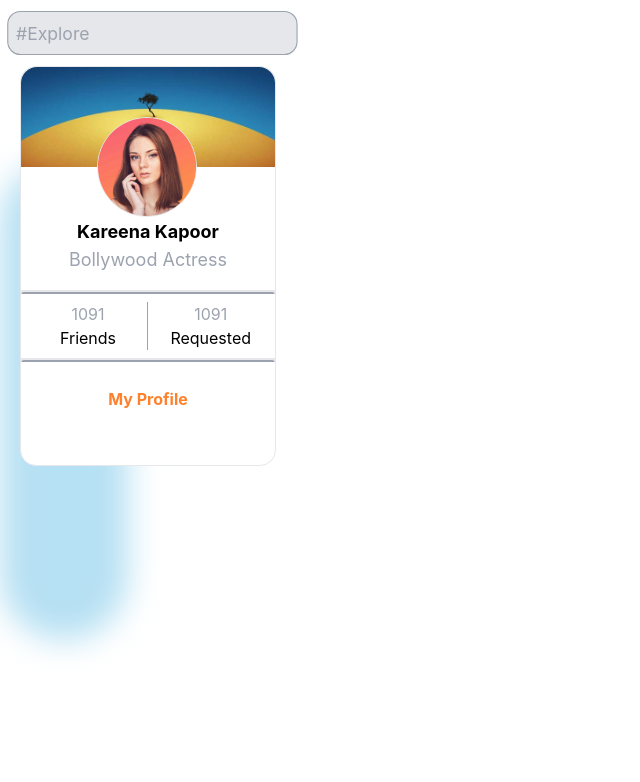
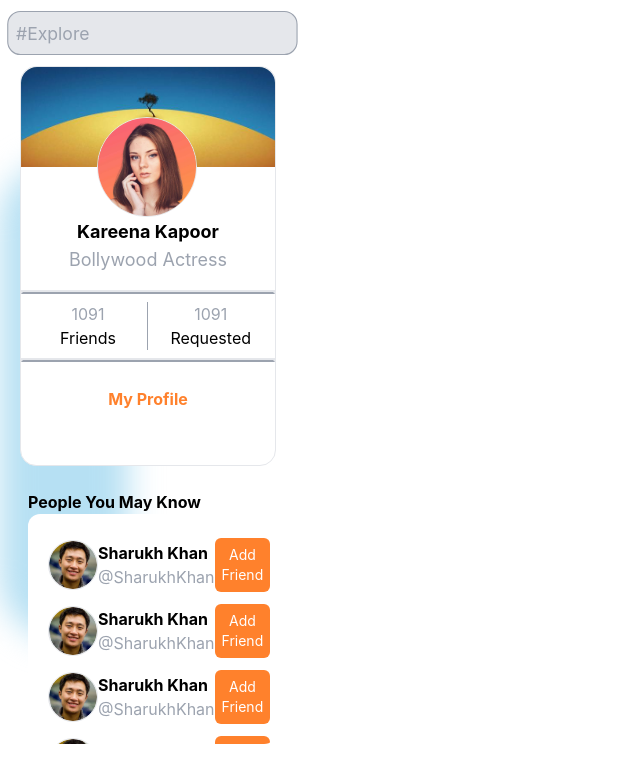
Before and after one commit to musharaf22/Social_Media_Frontend, a React (Create React App) app: page / in a window 1280 px wide. Shown: the top 782 px of the page, without its empty margins (0-640 px from the left). Built offline with nearby package versions, Linux system fonts and the light colour scheme.

Commit message:
left bar completed

```diff
--- /dev/null
+++ b/src/components/PeopleCard.tsx
@@ -0,0 +1,28 @@
+import React from "react";
+
+const PeopleCard = () => {
+  return (
+    <div className="bg-white w-full  rounded-xl p-3 h-[230px] overflow-auto">
+      {[1, 2, 3, 4, 5].map(() => {
+        return (
+          <div className="people flex items-center justify-between my-3">
+            <img
+              src="/images/img1.png"
+              alt="N/A"
+              className="w-[50px] h-[50px] rounded-full border border-gray-200 object-cover ml-2"
+            />
+            <div className="">
+              <p className="font-bold">Sharukh Khan</p>
+              <p className="text-gray-400">@SharukhKhan</p>
+            </div>
+            <button className="p-[7px] text-center text-sm bg-[#FF812C] text-white rounded-md">
+              Add Friend
+            </button>
+          </div>
+        );
+      })}
+    </div>
+  );
+};
+
+export default PeopleCard;
--- a/src/pages/home/left/Left.tsx
+++ b/src/pages/home/left/Left.tsx
@@ -1,4 +1,5 @@
 import Navbar from "../../../components/Navbar";
+import PeopleCard from "../../../components/PeopleCard";
 import ProfileCard from "../../../components/ProfileCard";
 
 const Left = () => {
@@ -9,6 +10,10 @@
       <div className="w-full my-2">
         <ProfileCard />
       </div>
+      <div className="content my-4 ml-2">
+        <p className="font-bold">People You May Know</p>
+        <PeopleCard />
+      </div>
     </div>
   );
 };
```
